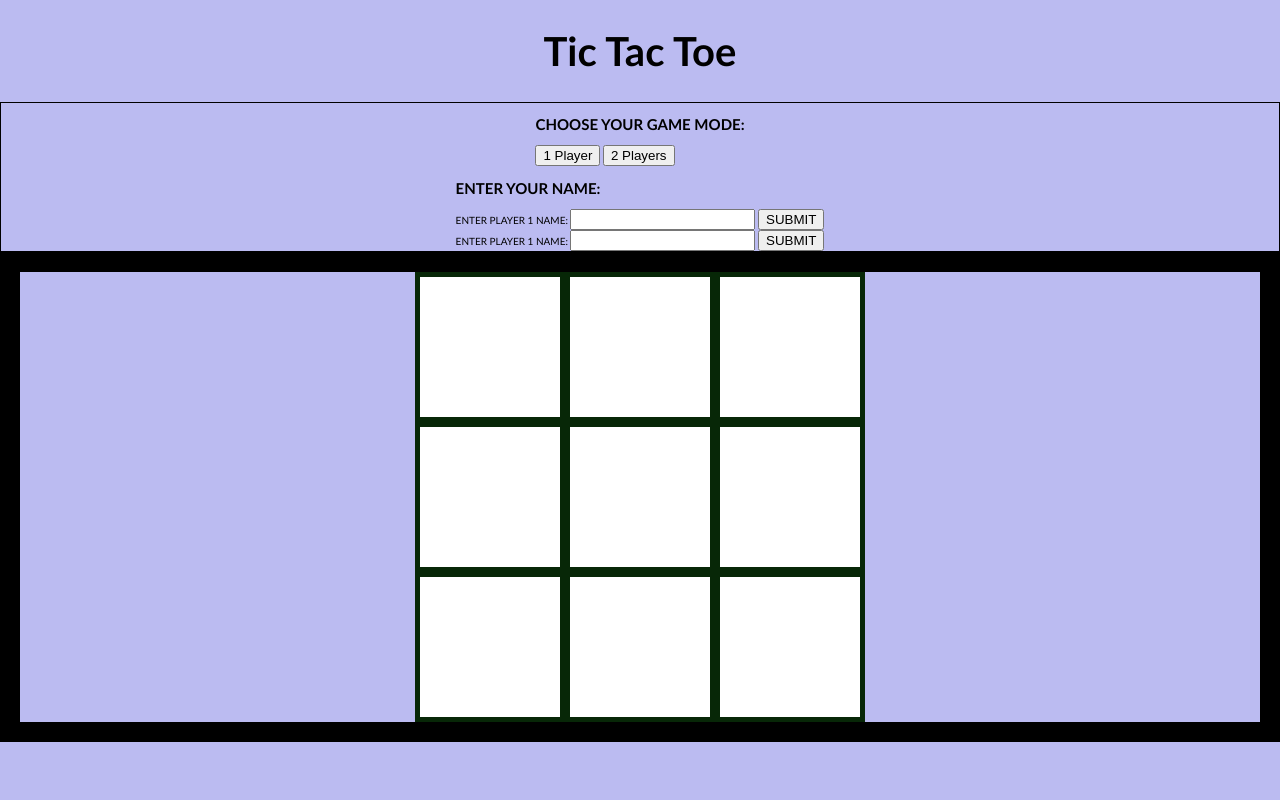
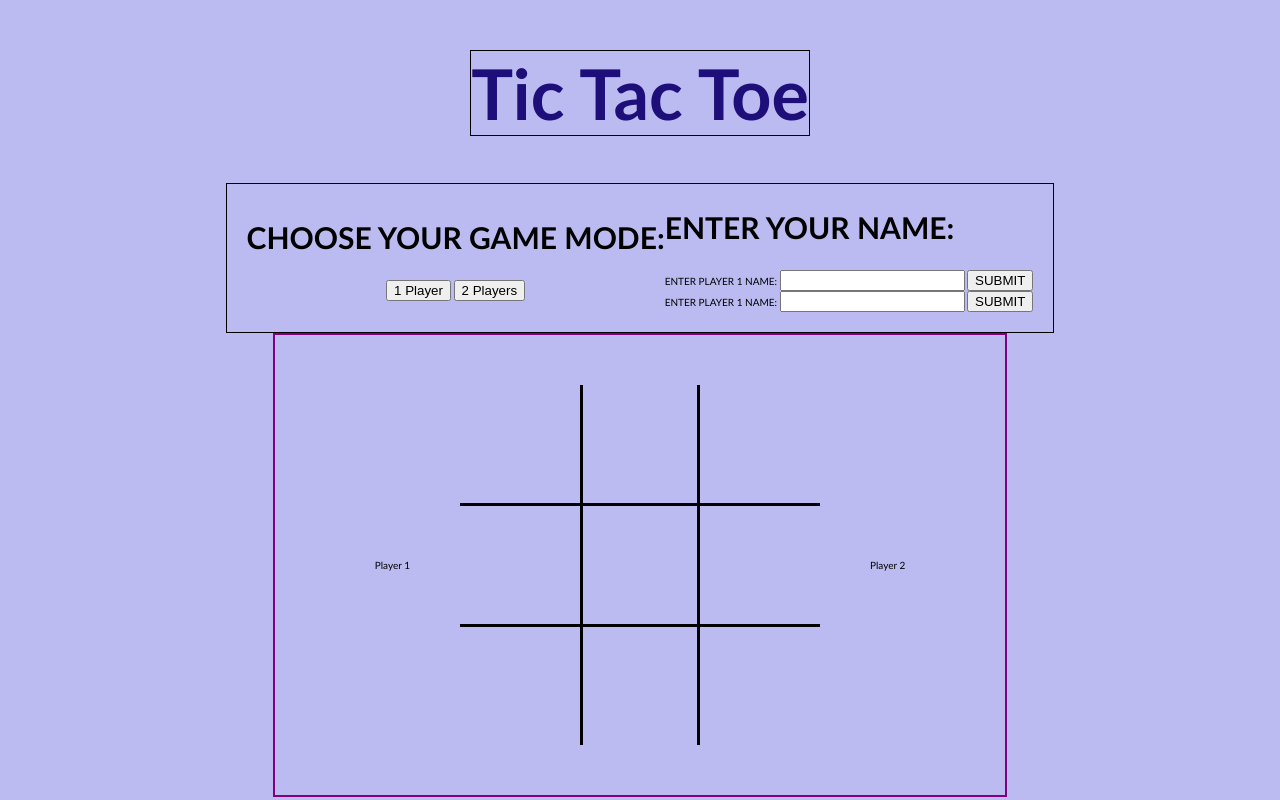
Before and after one commit to gfoster1994/Arcade, a plain HTML site: page index.html in a window 1280 px wide. Drawn offline with Linux system fonts and the light colour scheme.

Commit message:
changed board set up to simplify, added player name elements, styled some game setup elements

```diff
--- a/index.css
+++ b/index.css
@@ -4,40 +4,87 @@
 
 body {
     margin: 0;
-    padding: 0;
     background-color:rgb(187, 187, 241);
     font-family:'Gill Sans', 'Gill Sans MT', Calibri, 'Trebuchet MS', sans-serif;
     font-size: 10px;
-    /* background-image: url("images/footballField.jpg"); */
-    /* background-size: 100%; */
-    /* background-repeat: no-repeat; */
+    display: flex;
+    flex-direction: column;
+    justify-content: center;
+    align-items: center;
+    height: 100vh;
+    width: 100vw;
 }
 
 h1 {
-    display: flex;
-    justify-content: center;
-    font-size: 40px;
+    border: 1px solid black;
+    font-size: 70px;
+    font-weight: bold;
+    color: rgb(30, 14, 121);
+}
+
+h2 {
+    font-size: 30px;
 }
 
 .setupArea {
     border: 1px solid black;
     display: flex;
+    flex-direction: row;
+    align-items: center;
+    padding: 0 20px 20px 20px;
+}
+
+.gameModeSelector {
+    display: flex;
     flex-direction: column;
     align-items: center;
 }
 
-.board {
-    border: solid 20px black;
-    justify-content: center;
-    align-content: center;
-    /* make this a 3x3 grid */
-    display: grid;
-    grid-template-columns: repeat(3, auto)
+.nameEntryInputArea {
+    display: flex;
+    flex-direction: column;
+    align-items: center;
 }
 
-.cell {
-    width: 150px;
-    height: 150px;
-    background-color: white;
-    border: 5px solid rgb(7, 39, 7);
+.gameArea {
+    border: 2px solid purple;
+    display: flex;
+    align-items: center;
+    padding: 50px 50px 50px 50px;
 }
+
+.nameDisplay {
+    padding: 50px 50px 50px 50px;
+}
+
+.board {
+    width: 360px;
+    height: 360px;
+    display: flex;
+    flex-direction: row;
+    flex-wrap: wrap;
+  }
+
+  .cell {
+    flex: 0 0 120px;
+    display: flex;
+    align-items: center;
+    justify-content: center;
+    position: relative;
+  }
+
+  .cell:nth-child(3n+2) {
+    border-left: 3px solid black;
+    border-right: 3px solid black;
+  }
+
+  .cell:nth-child(n+4):nth-child(-n+6) {
+    border-top: 3px solid black;
+    border-bottom: 3px solid black;
+  }
+
+  .cell span {
+    text-transform: uppercase;
+    font-family: monospace;
+    font-size: 3rem;
+  }
--- a/index.html
+++ b/index.html
@@ -9,7 +9,9 @@
   <title>Tic Tac Toe</title>
 </head>
 <body>
+  <div class="header">
     <h1>Tic Tac Toe</h1>
+  </div>
 
   <div class ="setupArea">
     <div class = "gameModeSelector">
@@ -26,23 +28,21 @@
           <div class = "player1NameEntry">
             <label for="nameEntry1">ENTER PLAYER 1 NAME:</label>
             <input type="text" id="player1Name" name="nameEntry1">
-            <button>SUBMIT</button>
+            <button id="submit1">SUBMIT</button>
           </div>
           <div class = "player2NameEntry">
             <label for="nameEntry2">ENTER PLAYER 1 NAME:</label>
             <input type="text" id="player1Name" name="nameEntry2">
-            <button>SUBMIT</button>
+            <button id="submit2">SUBMIT</button>
+          </div>
         </div>
     </div>
   </div>
 
+  <div class="gameArea">
+    <div class = "nameDisplay" id="nameDisplay1">
+      <div class = "name" id="name1">Player 1</div>
     </div>
-
-  <div class = "nameDisplay">
-    <div class = "name" id="name1"></div>
-    <div class = "name" id="name2"></div>
-  </div>
-
     <div class = "board" id="board">
       <div class="cell" ></div>
       <div class="cell" ></div>
@@ -54,6 +54,10 @@
       <div class="cell" ></div>
       <div class="cell" ></div>
     </div>
+    <div class = "nameDisplay" id="nameDisplay2">
+      <div class = "name" id="name2">Player 2</div>
+    </div>
+  </div>
 
 </body>
 </html>
```
Lines whose indentation alone changed are shown as unchanged.
